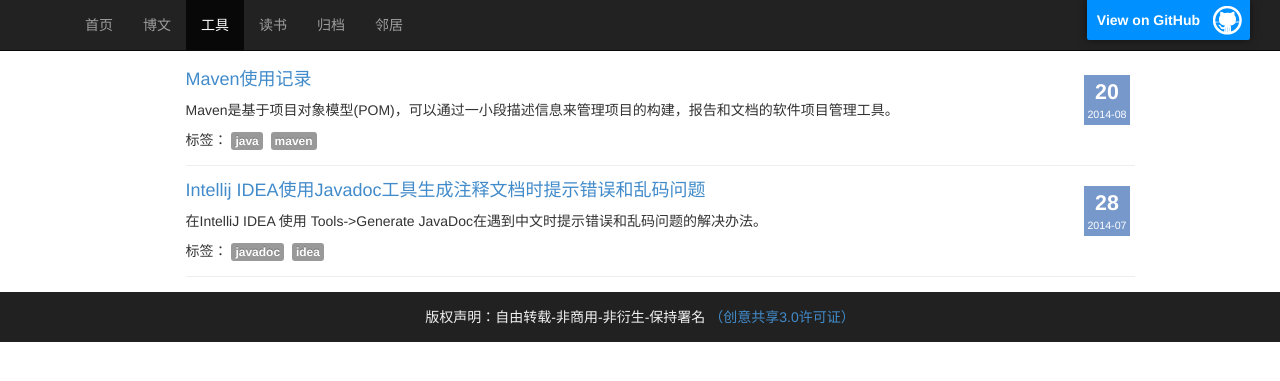
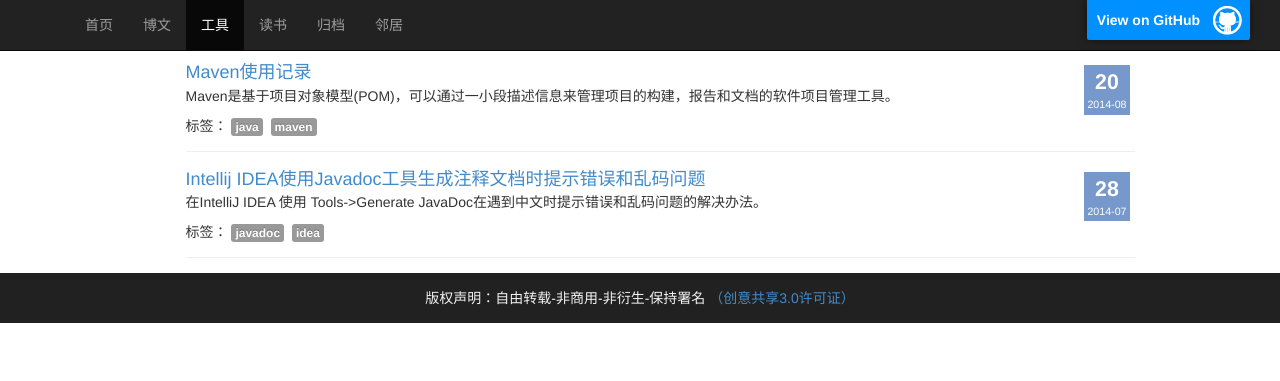
Before and after one commit to sheleng/sheleng.github.io, a Jekyll site: the page built from pages/tools.html, in a window 1280 px wide. Shown: the top 381 px of the page. Built offline with Jekyll 4.4.1, drawn with Linux system fonts in a browser that asks for light colours.

Commit message:
修改博文列表样式

```diff
--- a/pages/blogs.html
+++ b/pages/blogs.html
@@ -8,7 +8,7 @@
   {% for post in site.posts %}
 	{% if post.category == 'blogs' %}
       	<li class="post-list">
-      	  <a href="{{ post.url }}" class="post-title"><h4>{{ post.title }}</h4></a>
+      	  <a href="{{ post.url }}" class="post-title">{{ post.title }}</a>
       	  <div class="post-description">
           	<p>{{ post.description }}</p>
           	<p>
--- a/pages/tools.html
+++ b/pages/tools.html
@@ -8,7 +8,7 @@
   {% for post in site.posts %}
 	{% if post.category == 'tools' %}
       	<li class="post-list">
-      	  <a href="{{ post.url }} " class="post-title"><h4>{{ post.title }}</h4></a>
+      	  <a href="{{ post.url }} " class="post-title">{{ post.title }}</a>
       	  <div class="post-description">
           	<p>{{ post.description }}</p>
           	<p>
--- a/public/css/style.css
+++ b/public/css/style.css
@@ -50,7 +50,7 @@
 .post-list a:hover{text-decoration: none}
 .post-list a:active{text-decoration: none}
 
-.post-title{width: 85%}
+.post-title{width: 85%;font-size: 18px;}
 .post-description{width: 85%}
 
 .post-info {margin-bottom: 0;background-color: #fbfbfb;border: 1px solid #ccc;border-top: none;border-bottom-left-radius: 2px;border-bottom-right-radius: 2px;color: #999;}
```
